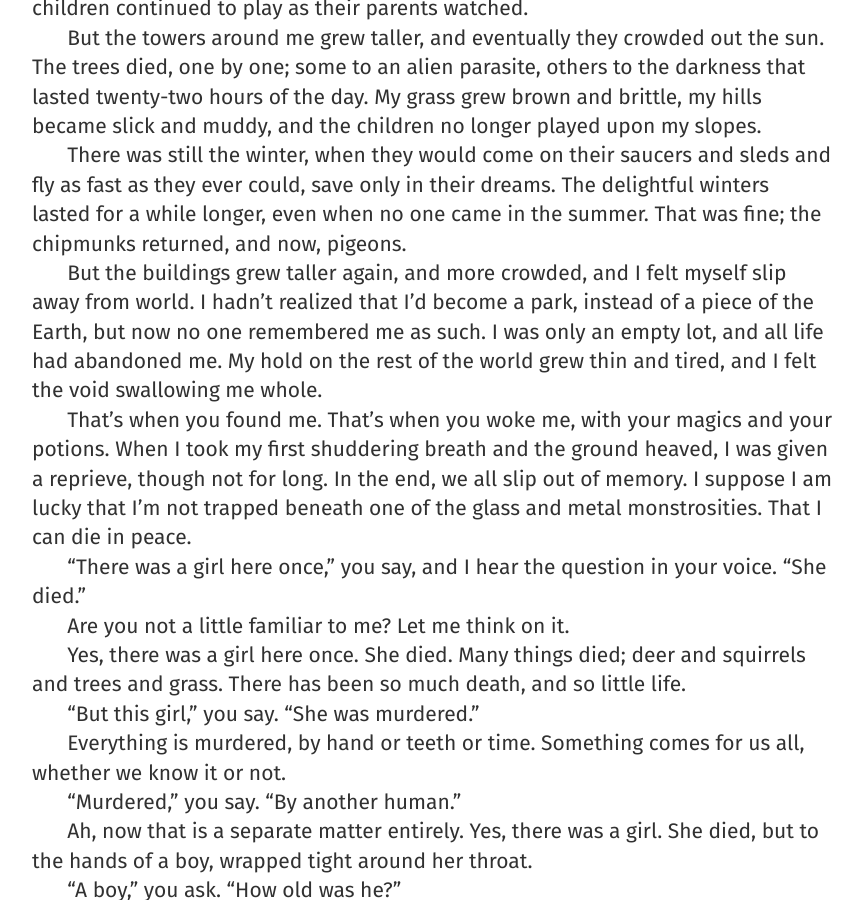
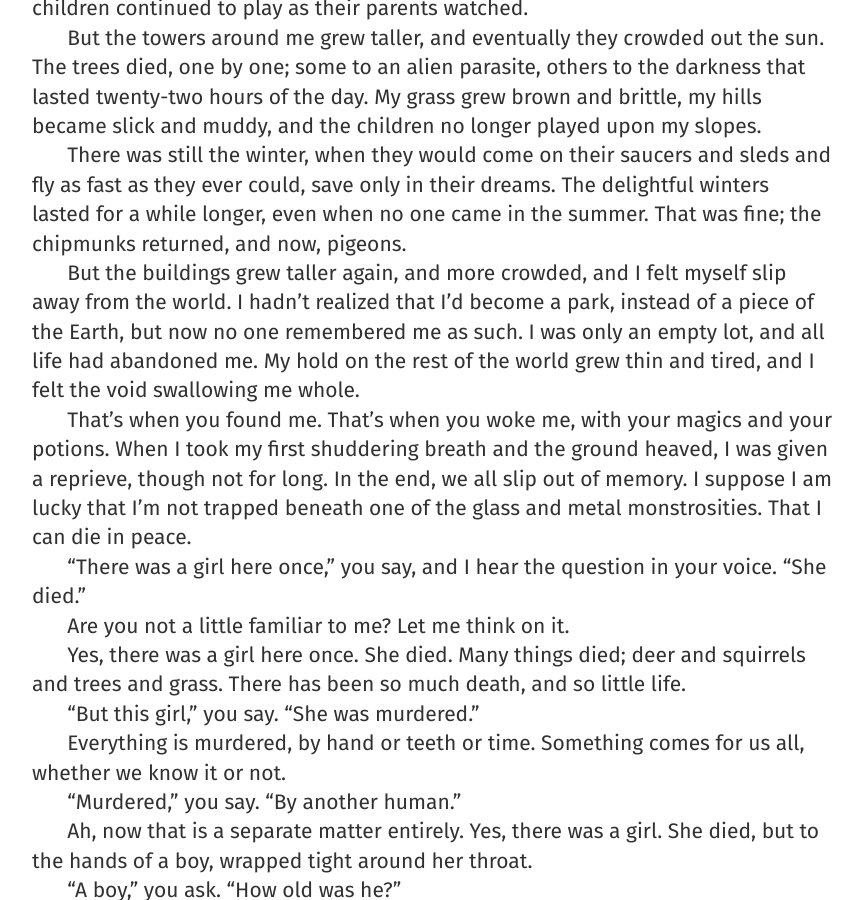
Before and after one commit to cakenggt/aleclownes.com, a Jekyll site: the page built from _stories/I-Used-To-Be-a-Park.md, in a window 1280 px wide and 900 px high, scrolled down 822 px. Shown: the whole window, without its empty margins (208-1071 px from the left). Built offline with Jekyll 4.4.1, drawn with Linux system fonts in a browser that asks for light colours; nearby versions of some CDN libraries; comment, search, counter and statistics services are not loaded; some of the changed text lies outside the part shown.

```diff
--- a/_stories/2026-02-27-I-Used-To-Be-a-Park.md
+++ b/_stories/I-Used-To-Be-a-Park.md
@@ -22,7 +21,7 @@ But the towers around me grew taller, and eventually they crowded out the sun. T
 
 There was still the winter, when they would come on their saucers and sleds and fly as fast as they ever could, save only in their dreams. The delightful winters lasted for a while longer, even when no one came in the summer. That was fine; the chipmunks returned, and now, pigeons.
 
-But the buildings grew taller again, and more crowded, and I felt myself slip away from world. I hadn’t realized that I’d become a park, instead of a piece of the Earth, but now no one remembered me as such. I was only an empty lot, and all life had abandoned me. My hold on the rest of the world grew thin and tired, and I felt the void swallowing me whole.
+But the buildings grew taller again, and more crowded, and I felt myself slip away from the world. I hadn’t realized that I’d become a park, instead of a piece of the Earth, but now no one remembered me as such. I was only an empty lot, and all life had abandoned me. My hold on the rest of the world grew thin and tired, and I felt the void swallowing me whole.
 
 That’s when you found me. That’s when you woke me, with your magics and your potions. When I took my first shuddering breath and the ground heaved, I was given a reprieve, though not for long. In the end, we all slip out of memory. I suppose I am lucky that I’m not trapped beneath one of the glass and metal monstrosities. That I can die in peace.
 
```
Also changed, not shown: other parts of _stories/I-Used-To-Be-a-Park.md (+1 -2 lines).
